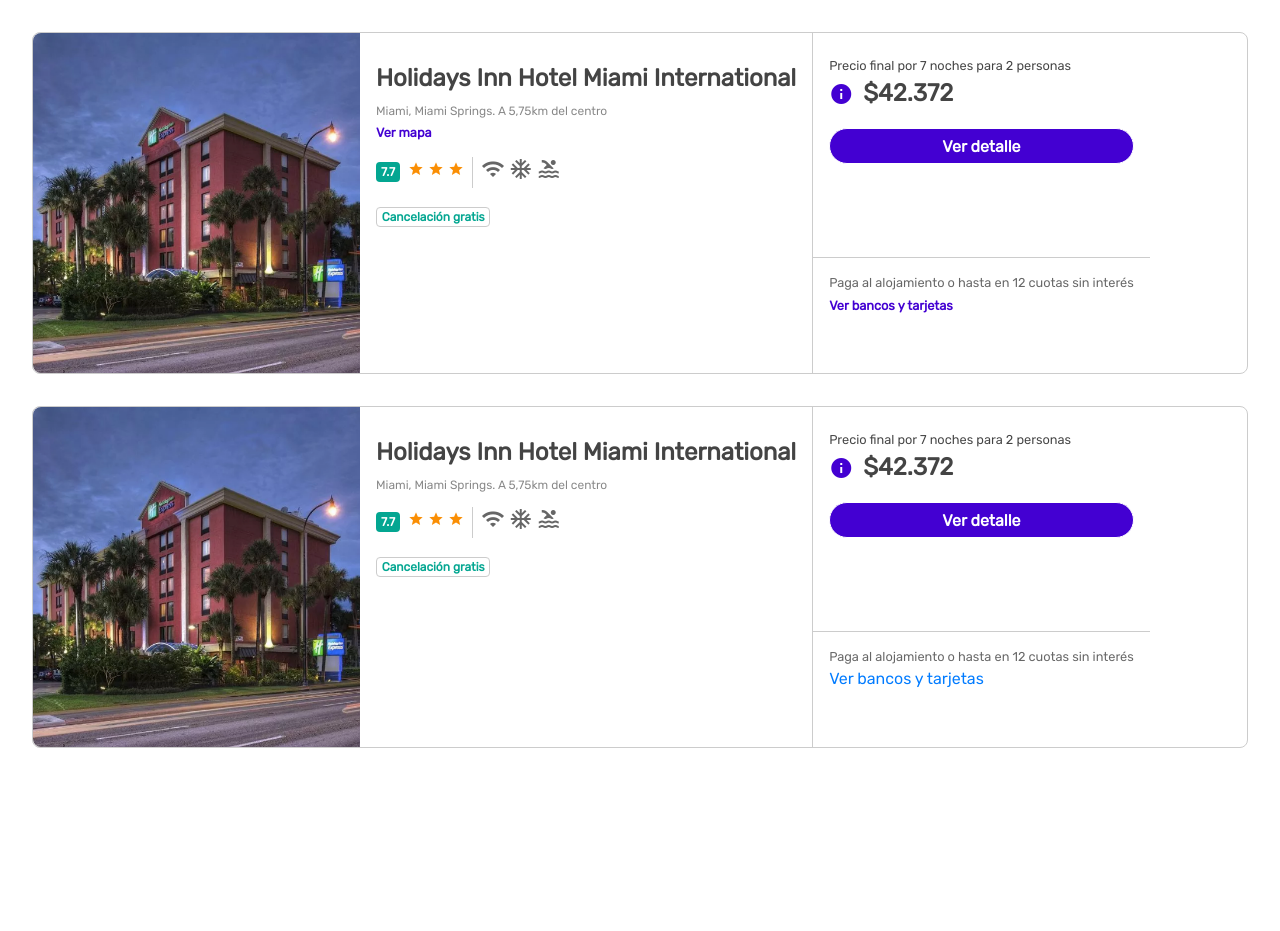
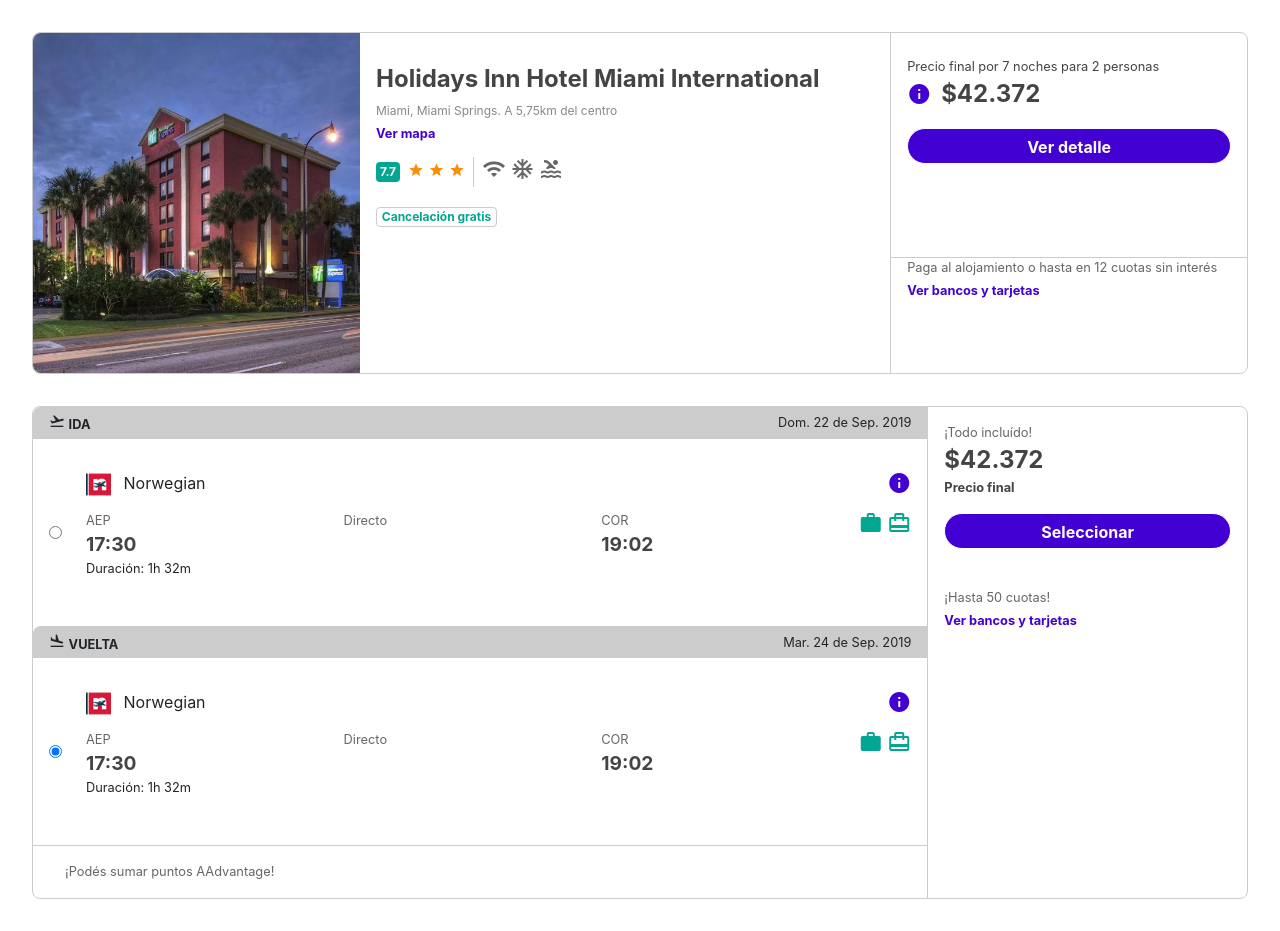
Before and after one commit to apluskathy/eva-app, a website: page app/index.html in a window 1280 px wide. Before the commit the page ends 800 px from the top, so only its background shows below. Drawn offline with Linux system fonts and the light colour scheme; files whose address does not match are found by name.

Commit message:
card flights

```diff
--- a/app/assets/scss/base/_fonts.scss
+++ b/app/assets/scss/base/_fonts.scss
@@ -1,8 +1,17 @@
 @font-face {
-    font-family: 'rubikregular';
-    src: url('../../fonts/rubik-regular-webfont.woff2') format('woff2'),
-         url('../../fonts/rubik-regular-webfont.woff') format('woff'),
-         url('../../fonts/rubik-regular.ttf') format('ttf');
+    font-family: 'Rubik';
+    src:
+        url('rubik-regular.rubik.eot'),
+        url('rubik-regular.rubik.eot?#iefix') format('embedded-opentype'),
+        url('rubik-regular-webfont.woff2') format('woff2'),
+        url('rubik-regular-webfont.woff') format('woff'),
+        url('rubik-regular.ttf') format('ttf'),
+        url('rubik-regular.rubik.svg') format('svg');
     font-weight: normal;
     font-style: normal;
 }
+
+
+body {
+    font-family: "Rubik", sans-serif;
+}
--- a/app/assets/scss/pages/_flights.scss
+++ b/app/assets/scss/pages/_flights.scss
@@ -0,0 +1,135 @@
+@include web {
+    .card__content {
+        flex-grow: 2;
+    }
+    .card__price {
+        flex-grow: 0.5;
+        .card__price--info {
+            grid-template-rows: 1fr 1fr;
+            grid-template-columns: none !important;
+            border-top: none !important;
+            border-bottom: none !important;
+        }
+    }
+    .card__content-header {
+        border-radius: 8px 0 0 0 !important;
+    }
+    .btn-text {
+        width: 100%;
+    }
+    .card__price-details {
+        padding: 0 1rem !important;
+    }
+}
+
+
+.card__content-header {
+    background: #ccc;
+    display: flex;
+    justify-content: space-between;
+    border-radius: 8px 8px 0 0;
+    padding: .4rem 1rem;
+    height: 2rem;
+    font-size: $font-14;
+    .header-state {
+        i {
+            font-size: $font-16;
+        }
+        p {
+            display: inline-block;
+            font-weight: $bold;
+        }
+    }
+    &.--header {
+        border-radius: 0;
+    }
+}
+.card__content--info {
+    padding: 2rem 1rem;
+    display: grid;
+    grid-template-columns: auto 1fr;
+    align-items: center;
+    .card__content-airline {
+        display: grid;
+        grid-template-columns: 1fr auto;
+        div {
+            img {
+                margin-right: 8px;
+            }
+            p {
+                display: inline-block;
+            }
+            i {
+                color: $color-main;
+            }
+        }
+    }
+    .card__content-option {
+        margin-right: 1.5rem;
+    }
+    .card__content--itinerary {
+        display: grid;
+        grid-template-columns: 1fr 1fr 1fr auto;
+        p {
+            margin-bottom: 0;
+            color: $gray;
+            font-size: .8rem;
+        }
+        i {
+            color: $green;
+        }
+        .time-flight {
+            font-weight: $bold;
+            color: $dark-gray;
+            font-size: $font-18;
+        }
+    }
+    .card__content-timeflight {
+        font-size: $font-14;
+    }
+}
+.card__content-points {
+    border-top: 1px solid #ccc;
+    padding: 1rem 2rem;
+    p {
+        margin-bottom: 0;
+        font-size: $font-14;
+        color: $gray;
+    }
+}
+.card__price {
+    .card__price--info {
+        display: grid;
+        grid-template-columns: 1fr 1fr;
+        padding: 1rem;
+        border-bottom: 1px solid $light-gray;
+        border-top: 1px solid $light-gray;
+        p {
+            margin-bottom: 0;
+        }
+        .price-title {
+            font-size: $font-14;
+            color: $gray;
+        }
+        .price-info {
+            color: $dark-gray;
+            font-size: 1.5rem;
+            font-weight: 700;
+        }
+        .price-mark {
+            color: $dark-gray;
+            font-size: $font-14;
+            font-weight: $bold;
+        }
+    }
+    .price-select {
+        text-align: right;
+        .btn-text {
+            @include btn;
+            background: $color-main;
+            color: $white;
+            font-weight: $bold;
+            margin-top: 1rem;
+        }
+    }
+}
--- a/app/assets/scss/pages/_hotels.scss
+++ b/app/assets/scss/pages/_hotels.scss
@@ -4,7 +4,6 @@
     .card__container {
         border: 1px solid $light-gray;
         border-radius: 8px;
-        font-family: $font-rubik;
         height: auto;
         margin: 2rem;
         .card__galery {
@@ -19,12 +18,6 @@
             .img-1 {
                 background-image: url(../../assets/images/hotel-1.png);
             }
-            // .img-2 {
-            //     background-image: url(../../assets/images/hotel-1.png);
-            // }
-            // .img-3 {
-            //     background-image: url(../../assets/images/hotel-1.png);
-            // }
         }
         .card__content-description {
             padding: $padding-card;
@@ -133,7 +126,6 @@
         display: flex;
         border: 1px solid $light-gray;
         border-radius: 8px;
-        font-family: $font-rubik;
         height: auto;
         margin: 2rem;
         .card__galery {
@@ -148,12 +140,6 @@
             .img-1 {
                 background-image: url(../../assets/images/hotel-1.png);
             }
-            // .img-2 {
-            //     background-image: url(../../assets/images/hotel-1.png);
-            // }
-            // .img-3 {
-            //     background-image: url(../../assets/images/hotel-1.png);
-            // }
         }
         .card__content-description {
             padding: $padding-card;
@@ -245,6 +231,7 @@
                 .price-button {
                     .btn-text {
                         @include btn;
+                        width: 100%;
                         background: $color-main;
                         color: $white;
                         font-weight: $bold;
--- a/app/assets/scss/styles.scss
+++ b/app/assets/scss/styles.scss
@@ -1,5 +1,4 @@
 @import
-    'utilities/_functions.scss',
     'utilities/_mixins.scss',
     'utilities/_variables.scss',
 
--- a/app/assets/scss/utilities/_mixins.scss
+++ b/app/assets/scss/utilities/_mixins.scss
@@ -80,7 +80,6 @@
     padding: 0 16px;
     font-size: $font-16;
     line-height: 36px;
-    width: 100%;
     border: 1px solid;
     border-radius: 100px;
 }
--- a/app/assets/scss/utilities/_variables.scss
+++ b/app/assets/scss/utilities/_variables.scss
@@ -14,7 +14,7 @@
     $dark-violet: #270570;
 
 // Fonts
-    $font-rubik: 'rubikregular', sans-serif;
+    $font-rubik: "Rubik", sans-serif;
     $bold: 700;
     //size
     $font-24: 1.5rem;
--- a/app/index.html
+++ b/app/index.html
@@ -7,7 +7,6 @@
 
         <!-- styles -->
         <link href="assets/css/styles.css" rel="stylesheet">
-        <link href="assets/css/bootstrap-4/css/bootstrap.min.css" rel="stylesheet">
         <link href="assets/css/material-icons/material-icons.css" rel="stylesheet">
     </head>
 
@@ -44,30 +43,12 @@
                                 </li>
                             </ul>
                         </div>
-                        <!-- <div class="card__content-quality">
-                            <ul class="card__content-quality-list">
-                                <li class="tripadvisor-icon"></li>
-                                <li class="tripadvisor-point">
-                                    <span></span>
-                                    <span></span>
-                                    <span></span>
-                                    <span></span>
-                                    <span></span>
-                                </li>
-                            </ul>
-                        </div> -->
                         <div class="card__content-label">
                             <div class="label-green">
                                 Cancelación gratis
                             </div>
                         </div>
-
                     </div>
-
-                </div>
-
-                <div class="card__content-information">
-
                 </div>
             </div>
 
@@ -94,86 +75,137 @@
 
         <!-- card vuelos -->
         <div class="card__container">
-                <div class="card__galery">
-                    <div class="img-1"></div>
-                </div>
                 <div class="card__content">
-                    <div class="card__content-description">
-                        <div class="card__content-title">
-                            <h2>Holidays Inn Hotel Miami International</h2>
+                    <div class="card__content-header">
+                        <div class="header-state">
+                            <i class="material-icons">flight_takeoff</i>
+                            <p>IDA</p>
                         </div>
-                        <div class="card__content-info">
-                            <div class="card_content-distance">
-                                <p>Miami, Miami Springs. A 5,75km del centro</p>
+                        <div class="header-date">
+                            <p>Dom. 22 de Sep. 2019</p>
+                        </div>
+                    </div>
+                    <div class="card__content--info">
+                        <div class="card__content-option">
+                            <input class="option-flight" type="radio" name="flight" value="flight" checked>
+                        </div>
+                        <div class="card__content-flight">
+                            <div class="card__content-airline">
+                                    <div>
+                                        <img src="assets/images/norwegian.png" alt="Logo Norwegian">
+                                        <p>Norwegian</p>
+                                    </div>
+                                    <div>
+                                        <i class="material-icons">info</i>
+                                    </div>
                             </div>
-                            <div class="card__content-quality">
-                                <ul class="card__content-quality-list">
-                                    <li class="card__content-raiting">
-                                        <div class="raiting">7.7</div>
-                                    </li>
-                                    <li class="card__content-stars">
-                                        <i class="material-icons">star</i>
-                                        <i class="material-icons">star</i>
-                                        <i class="material-icons">star</i>
-                                    </li>
-                                    <li class="card__content-ammenities">
-                                        <i class="material-icons">wifi</i>
-                                        <i class="material-icons">ac_unit</i>
-                                        <i class="material-icons">pool</i>
-                                    </li>
-                                </ul>
-                            </div>
-                            <!-- <div class="card__content-quality">
-                                <ul class="card__content-quality-list">
-                                    <li class="tripadvisor-icon"></li>
-                                    <li class="tripadvisor-point">
-                                        <span></span>
-                                        <span></span>
-                                        <span></span>
-                                        <span></span>
-                                        <span></span>
-                                    </li>
-                                </ul>
-                            </div> -->
-                            <div class="card__content-label">
-                                <div class="label-green">
-                                    Cancelación gratis
+
+                            <div class="card__content--itinerary">
+                                <div>
+                                    <p>AEP</p>
+                                    <p class="time-flight">17:30</p>
+                                </div>
+                                <div>
+                                    <p>Directo</p>
+                                    <span></span>
+                                </div>
+                                <div>
+                                    <p>COR</p>
+                                    <p class="time-flight">19:02</p>
+                                </div>
+                                <div>
+                                    <i class="material-icons">work</i>
+                                    <i class="material-icons">card_travel</i>
                                 </div>
                             </div>
 
+                            <div class="card__content-timeflight">
+                                <p>Duración: 1h 32m</p>
+                            </div>
+                        </div>
+                    </div>
+
+                    <div class="card__content-header --header">
+                            <div class="header-state">
+                                <i class="material-icons">flight_land</i>
+                                <p>VUELTA</p>
+                            </div>
+                            <div class="header-date">
+                                <p>Mar. 24 de Sep. 2019</p>
+                            </div>
+                        </div>
+                        <div class="card__content--info">
+                            <div class="card__content-option">
+                                <input class="option-flight" type="radio" name="flight" value="flight" checked>
+                            </div>
+                            <div class="card__content-flight">
+                                <div class="card__content-airline">
+                                        <div>
+                                            <img src="assets/images/norwegian.png" alt="Logo Norwegian">
+                                            <p>Norwegian</p>
+                                        </div>
+                                        <div>
+                                            <i class="material-icons">info</i>
+                                        </div>
+                                </div>
+
+                                <div class="card__content--itinerary">
+                                    <div>
+                                        <p>AEP</p>
+                                        <p class="time-flight">17:30</p>
+                                    </div>
+                                    <div>
+                                        <p>Directo</p>
+                                        <span></span>
+                                    </div>
+                                    <div>
+                                        <p>COR</p>
+                                        <p class="time-flight">19:02</p>
+                                    </div>
+                                    <div>
+                                        <i class="material-icons">work</i>
+                                        <i class="material-icons">card_travel</i>
+                                    </div>
+                                </div>
+
+                                <div class="card__content-timeflight">
+                                    <p>Duración: 1h 32m</p>
+                                </div>
+                            </div>
                         </div>
 
+                    <div class="card__content-points">
+                        <p>¡Podés sumar puntos AAdvantage!</p>
                     </div>
 
-                    <div class="card__content-information">
-
-                    </div>
                 </div>
 
                 <div class="card__price">
-                    <div class="card__price-info">
-                        <div class="price-title">
-                            <p>Precio final por 7 noches para 2 personas</p>
+                    <div class="card__price--info">
+                        <div>
+                            <div class="price-title">
+                                <p>¡Todo incluído!</p>
+                            </div>
+                            <div class="price-info">
+                                <p class="price-number">$42.372</p>
+                            </div>
+                            <div class="price-mark">
+                                <p>Precio final</p>
+                            </div>
                         </div>
-                        <div class="price-info">
-                            <i class="material-icons">info</i>
-                            <p class="price-number">$42.372</p>
-                        </div>
-                        <div class="price-button">
-                            <button class="btn-text">Ver detalle</button>
+                        <div>
+                            <div class="price-select">
+                                <button class="btn-text">Seleccionar</button>
+                            </div>
                         </div>
                     </div>
 
                     <div class="card__price-details">
-                        <p class="price-details">Paga al alojamiento o hasta en 12 cuotas sin interés</p>
-                        <span><a href="" class="price-link">Ver bancos y tarjetas</a></span>
+                        <p class="price-details">¡Hasta 50 cuotas!</p>
+                        <span><a href="#" class="link">Ver bancos y tarjetas</a></span>
                     </div>
                 </div>
             </div>
 
-
-
-        <!-- mainly scripts -->
-        <script src="assets/css/bootstrap-4/js/bootstrap.min.js"></script>
     </body>
 </html>
```
Also changed, not shown: app/assets/css/styles.css, app/assets/images/norwegian.png (added), app/assets/scss/utilities/_functions.scss (deleted), 2 other files.
